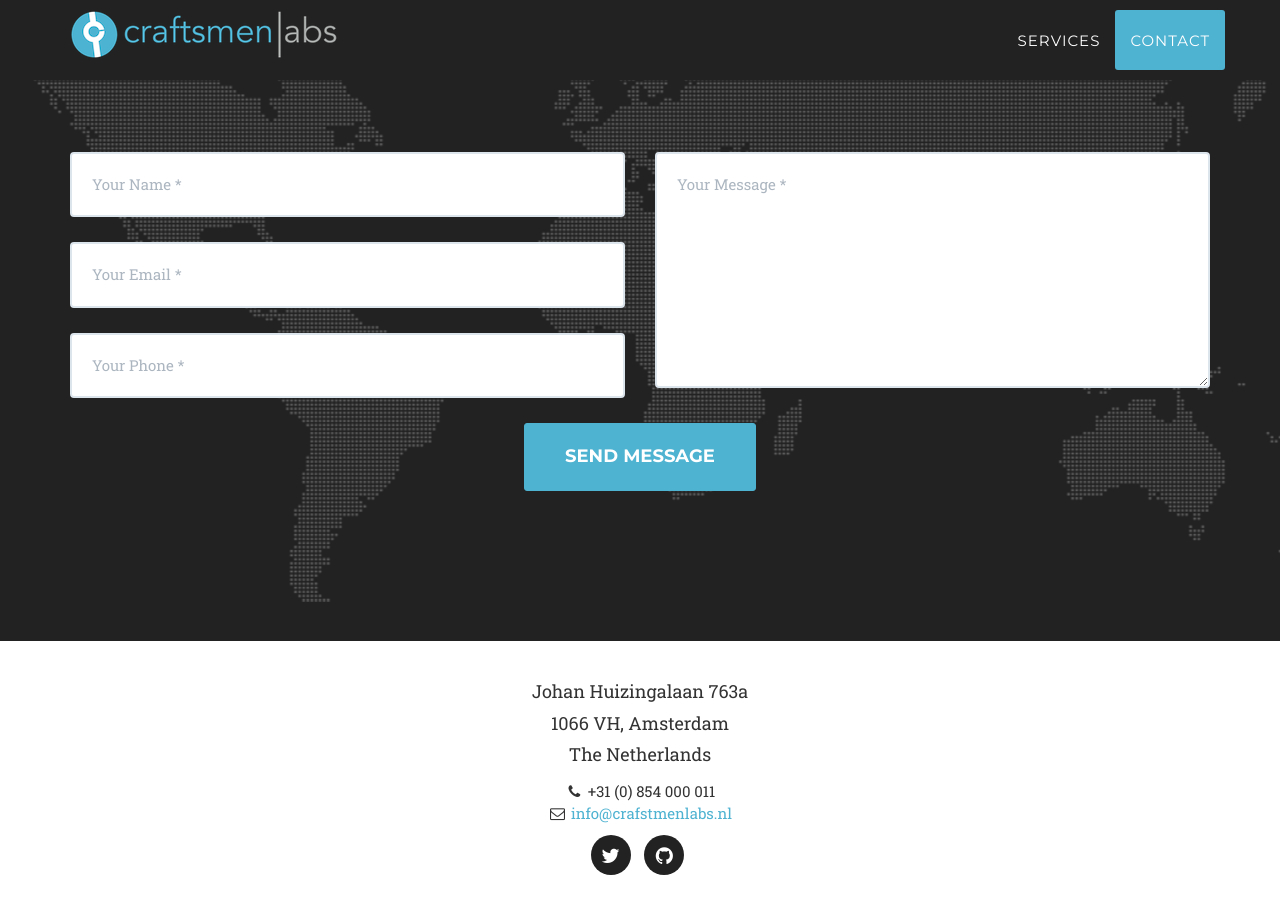
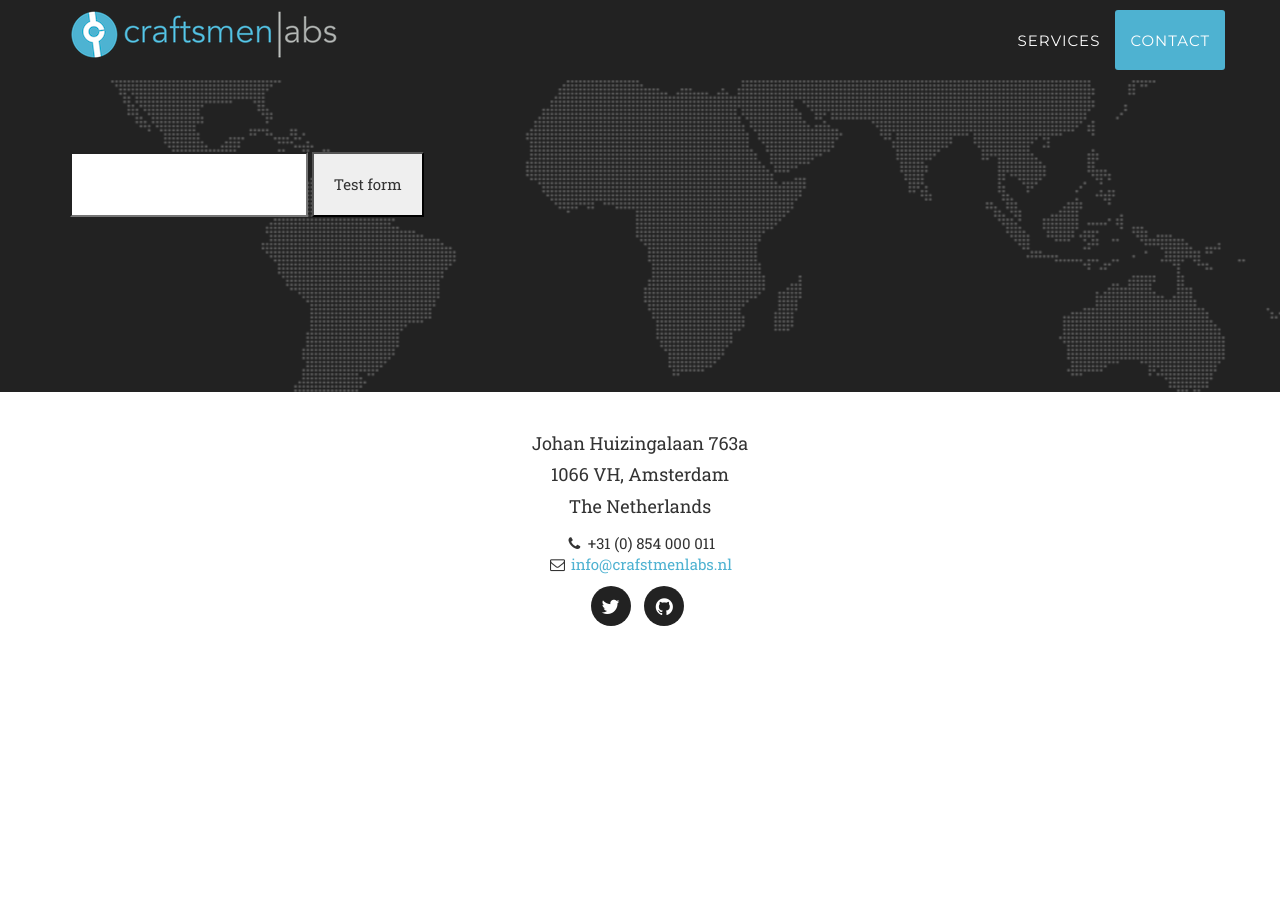
Before and after one commit to craftsmenlabs/craftsmenlabs.github.io, a Jekyll site: the page built from index.html, in a window 1280 px wide and 900 px high, scrolled down 2245 px. Built offline with Jekyll 4.4.1, drawn with Linux system fonts in a browser that asks for light colours; some web fonts are replaced; after the commit the page ends 2896 px from its top, so only the background shows below that.

```diff
--- a/_includes/contact.html
+++ b/_includes/contact.html
@@ -12,6 +12,15 @@
                         <div class="row">
                             <div class="col-md-6">
                                 <div class="form-group">
+                                    <form action="https://getsimpleform.com/messages?form_api_token=6f79f513c5f8823805bcdb089d440467" method="post">
+  <!-- the redirect_to is optional, the form will redirect to the referrer on submission -->
+  <input type='hidden' name='redirect_to' value='<the complete return url e.g. http://fooey.com/thank-you.html>' />
+  <!-- all your input fields here.... -->
+  <input type='text' name='test' />
+  <input type='submit' value='Test form' />
+</form>
+                                </div>
+                                <!--div class="form-group">
                                     <input type="text" class="form-control" placeholder="Your Name *" id="name" required data-validation-required-message="Please enter your name.">
                                     <p class="help-block text-danger"></p>
                                 </div>
@@ -34,7 +43,7 @@
                             <div class="col-lg-12 text-center">
                                 <div id="success"></div>
                                 <button type="submit" class="btn btn-xl">Send Message</button>
-                            </div>
+                            </div-->
                         </div>
                     </form>
                 </div>
```
Also changed, not shown: js/contact_me.js (+7 -7 lines), 6 other files.
